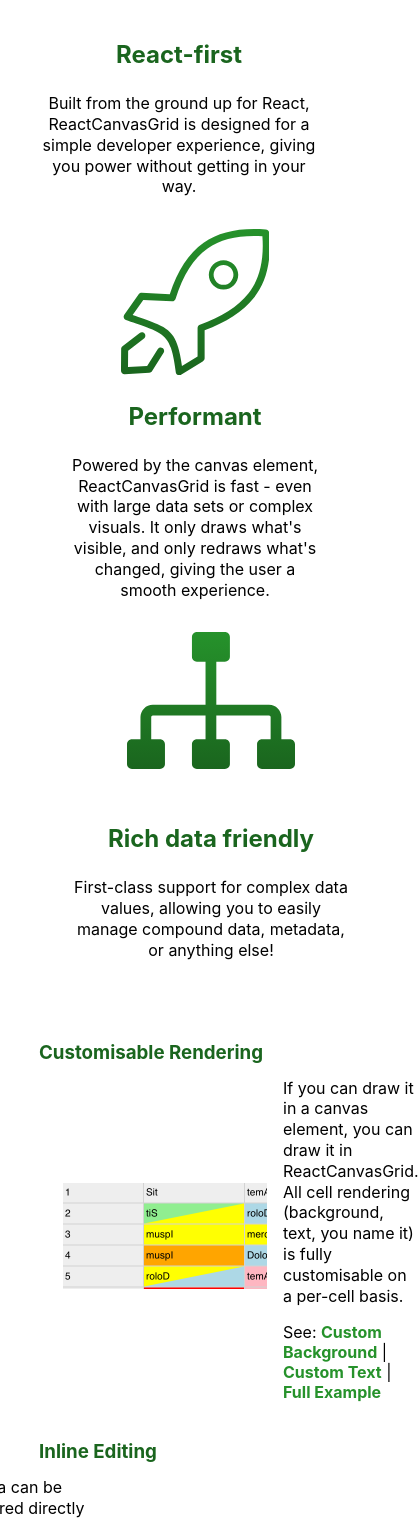
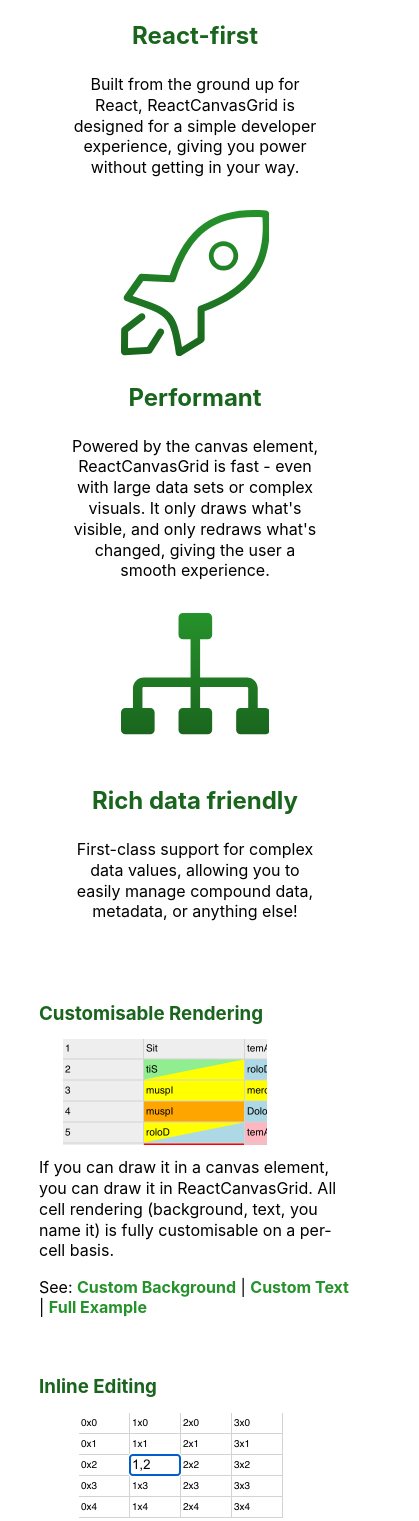
Before and after one commit to rowanhill/react-canvas-grid, a React (Create React App) app in the folder examples/: page /#/ in a window 390 px wide. Shown: the part 1178-2699 px from the top of the page, 419 px wide, since content can reach past the window. Built offline with nearby package versions, Linux system fonts and the light colour scheme.

Commit message:
Neaten up home page on small screens

```diff
--- a/examples/src/Home.css
+++ b/examples/src/Home.css
@@ -36,11 +36,13 @@
     flex: 1 1 0;
     text-align: center;
 }
-.features .feature:first-of-type {
-    margin-left: 0;
-}
-.features .feature:last-of-type {
-    margin-right: 0;
+@media (min-width: 789px) {
+    .features .feature:first-of-type {
+        margin-left: 0;
+    }
+    .features .feature:last-of-type {
+        margin-right: 0;
+    }
 }
 .features .feature .feature-icon-sizer {
     width: 60%;
@@ -104,8 +106,12 @@
     display: flex;
     flex-direction: row;
 }
+@media (max-width: 768px) {
+    .capability .capability-details {
+        display: initial;
+    }
+}
 .capability:nth-child(even) .capability-details {
-    display: flex;
     flex-direction: row-reverse;
 }
 .capability img {
```
